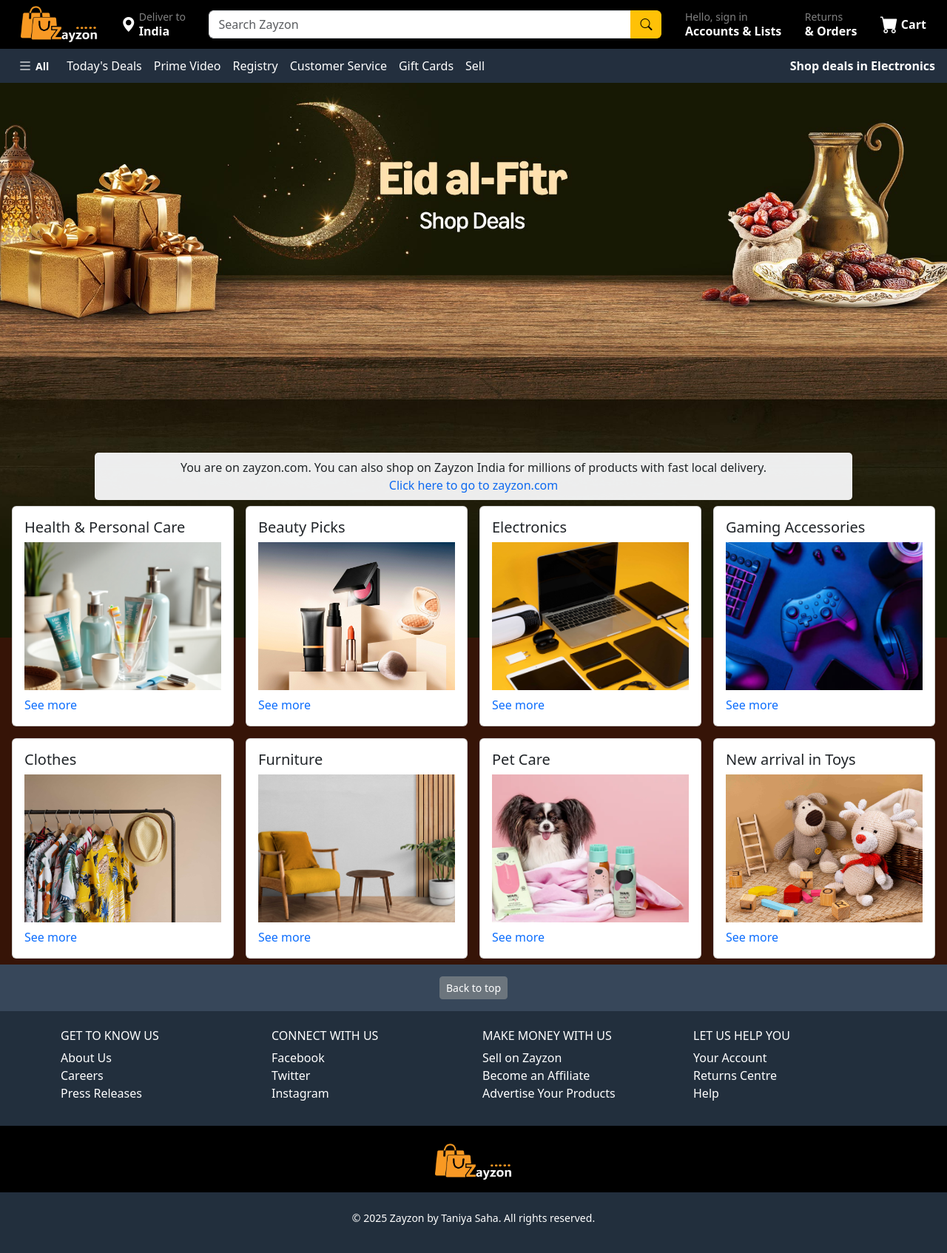
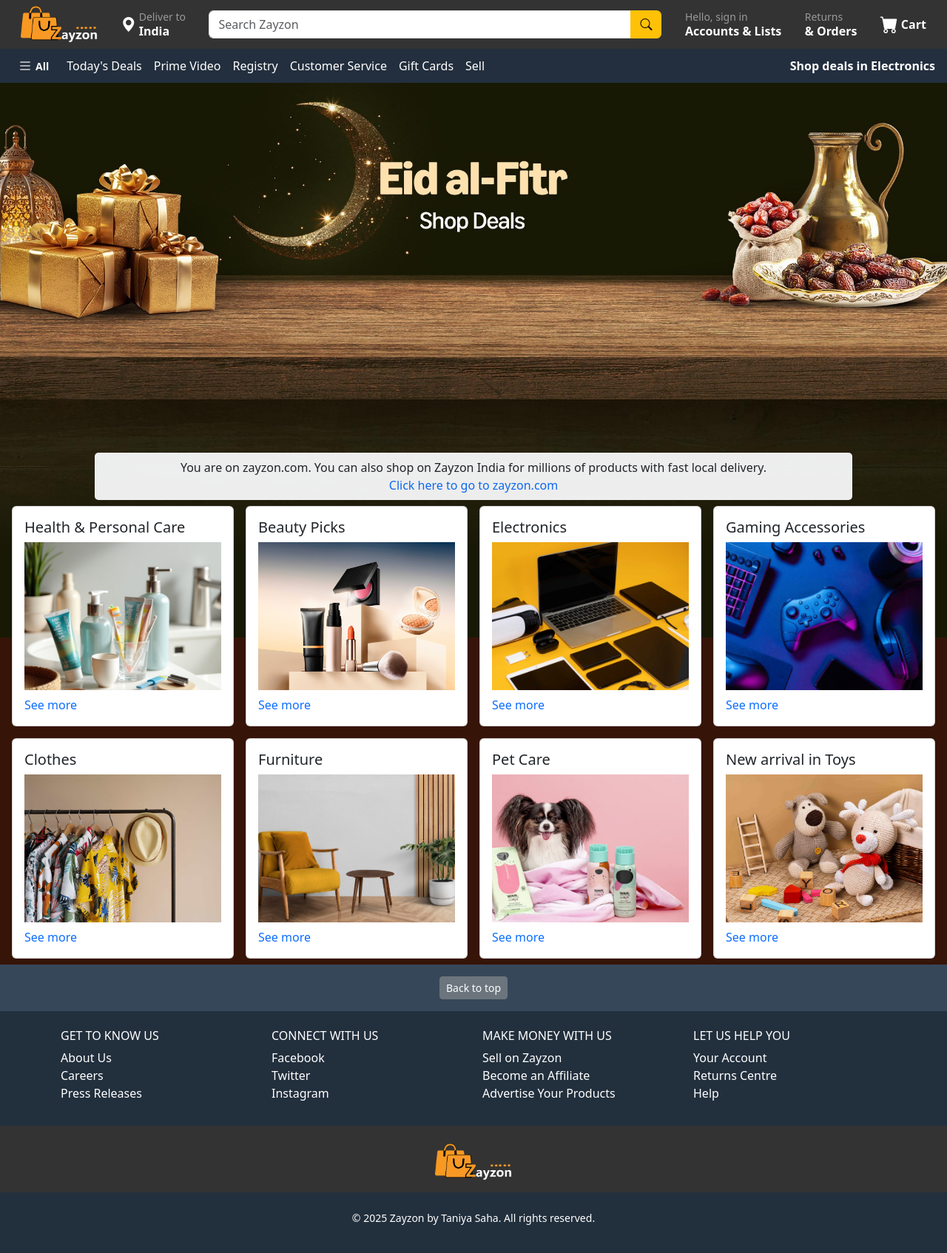
Before and after one commit to taniyasaha23/Zayzon, a plain HTML site: page index.html in a window 1280 px wide. Shown: the whole page at 74% size. Drawn offline with nearby package versions, Linux system fonts and the light colour scheme.

Commit message:
Update index.html

```diff
--- a/index.html
+++ b/index.html
@@ -13,7 +13,7 @@
 
 <body>
     <!-- Top Navbar -->
-    <nav class="navbar px-3 py-2" style="background-color: #000000;">
+    <nav class="navbar px-3 py-2" style="background-color: #333333;">
         <div class="container-fluid d-flex align-items-center gap-3 text-white">
 
             <!-- Zayzon Logo Image -->
@@ -287,7 +287,7 @@
 
     <!-- <hr class="border-secondary"> -->
     <!-- Zayzon Logo Centered -->
-    <div class="text-center pt-4 pb-3 border-secondary" style="background-color: #000000;">
+    <div class="text-center pt-4 pb-3 border-secondary" style="background-color: #333333;">
         <img src="./Zayzon_ (Blank Background)Logo.png" alt="Zayzon Logo" height="50">
     </div>
     <!-- Copyright -->
```
